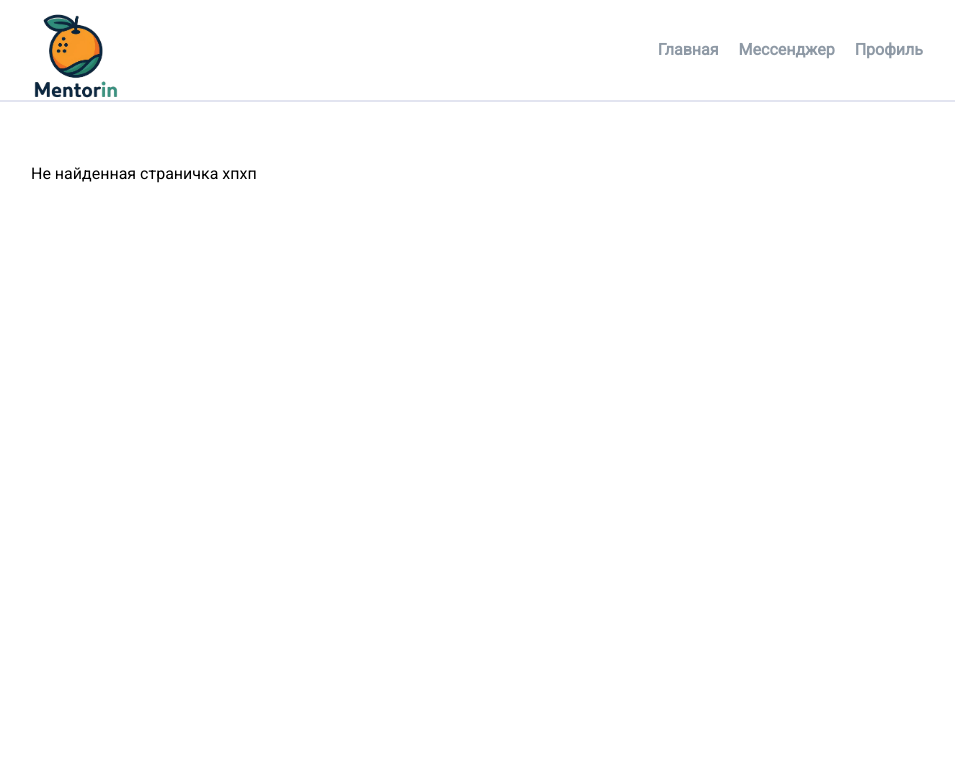
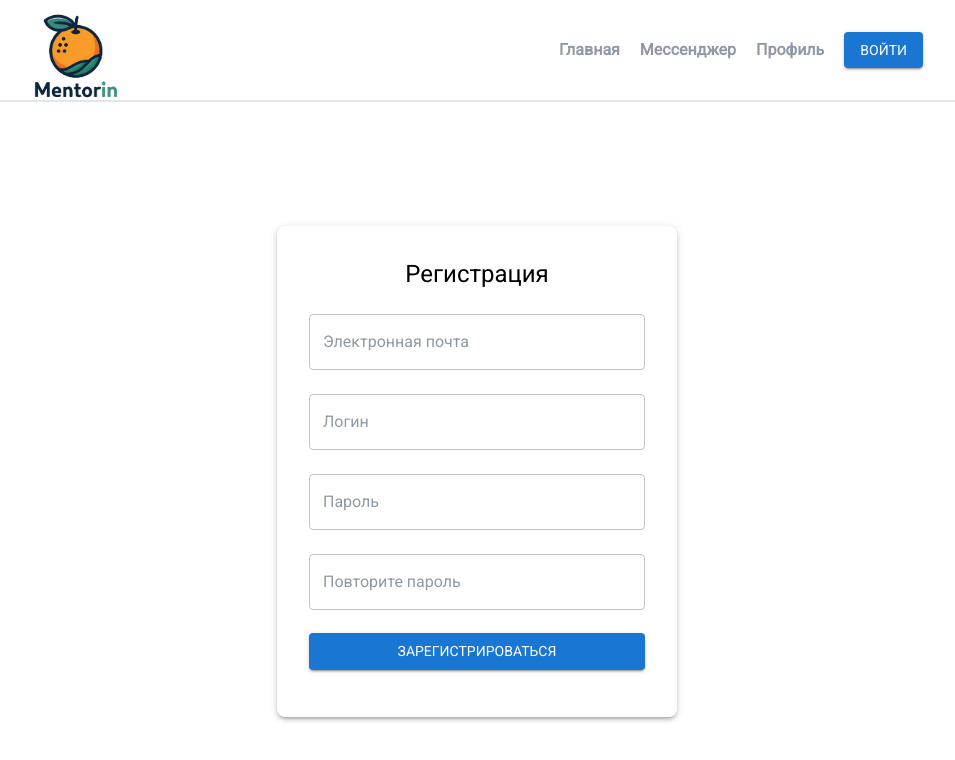
Before and after one commit to Timiry/mentoring-platform, a React (Vite) app: page /register in a window 1280 px wide. Shown: the top 760 px of the page, without its empty margins (163-1118 px from the left). Built offline with nearby package versions, Linux system fonts and the light colour scheme; no server answers.

Commit message:
add login and register pages layout

```diff
--- a/src/App.tsx
+++ b/src/App.tsx
@@ -2,6 +2,7 @@ import { ErrorBoundary } from "react-error-boundary";
 import { Route, Routes } from "react-router-dom";
 
 import MainPage from "./pages/Main";
+import RegisterPage from "./pages/Register";
 import LoginPage from "./pages/Login";
 import NotFoundPage from "./pages/NotFoundPage";
 import ProfilePage from "./pages/Profile";
@@ -27,6 +28,7 @@ function App() {
         <Route path="/profile" element={<ProfilePage />} />
         <Route path="/messenger" element={<MessengerPage />} />
         <Route path="/login" element={<LoginPage />} />
+        <Route path="/register" element={<RegisterPage/>} />
         <Route path="*" element={<NotFoundPage />} />
       </Routes>
     </ErrorBoundary>
--- a/src/components/layout/Header/index.tsx
+++ b/src/components/layout/Header/index.tsx
@@ -7,6 +7,7 @@ import LogoImage from "../../ui/Logo";
 import AdaptiveWrapper from "../AdaptiveWrapper";
 import MenuItem from "./components/MenuItem/index";
 import { HeaderContainer } from "./styles";
+import { Button } from "@mui/material";
 //import StyledLocationIcon from "./styles";
 
 const Header = () => {
@@ -40,6 +41,11 @@ const Header = () => {
               <MenuItem title="Главная" href="/" />
               <MenuItem title="Мессенджер" href="/messenger" />
               <MenuItem title="Профиль" href="/profile" />
+              <Box pl="20px">
+                <Button variant="contained" href="/login">
+                  Войти
+                </Button>
+              </Box>
             </Box>
           </Box>
         </AdaptiveWrapper>
--- /dev/null
+++ b/src/pages/Login/components/LoginForm/index.tsx
@@ -0,0 +1,85 @@
+// src/components/Auth.tsx
+import React, { useState } from 'react';
+import { Box, Button, TextField, Typography, Paper, Link } from '@mui/material';
+//import { Link } from 'react-router-dom';
+
+const LoginForm: React.FC = () => {
+  const [login, setLogin] = useState('');
+  const [password, setPassword] = useState('');
+  const [error, setError] = useState('');
+
+  const handleSubmit = (e: React.FormEvent) => {
+    e.preventDefault();
+    setError('');
+
+    // Пример простейшей валидации
+    if (!login || !password) {
+      setError('Пожалуйста, заполните все поля');
+      return;
+    }
+
+    // Здесь вы можете добавить логику для отправки данных на сервер, например:
+    console.log('Отправка данных:', { login, password });
+
+    // После успешной авторизации можно очистить поля
+    setLogin('');
+    setPassword('');
+  };
+
+  return (
+    <Box
+      component={Paper}
+      elevation={3}
+      display="flex"
+      flexDirection="column"
+      alignItems="center"
+      sx={{
+        padding: 4,
+        maxWidth: 400,
+        margin: 'auto',
+        mt: 8,
+        borderRadius: 2,
+      }}
+    >
+      <Typography  variant='h5' gutterBottom>
+        Вход в систему
+      </Typography>
+      <form onSubmit={handleSubmit}>
+        <TextField
+          label="Логин"
+          variant="outlined"
+          fullWidth
+          margin="normal"
+          value={login}
+          onChange={(e) => setLogin(e.target.value)}
+        />
+        <TextField
+          label="Пароль"
+          type="password"
+          variant="outlined"
+          fullWidth
+          margin="normal"
+          value={password}
+          onChange={(e) => setPassword(e.target.value)}
+        />
+        {error && (
+          <Typography color="error" variant="body2" gutterBottom>
+            {error}
+          </Typography>
+        )}
+        <Button type="submit" variant="contained" color="primary" fullWidth sx={{marginY: "15px"}}>
+          Войти
+        </Button>
+        <Box sx={{pt: '20px', textAlign: 'center'}}>
+            <Link href="/register" sx={{ textDecoration: 'none'}}>
+                <Typography variant='B4Regular' color='text.secondary'>
+                    Зарегистрироваться
+                </Typography>
+            </Link>
+        </Box>
+      </form>
+    </Box>
+  );
+};
+
+export default LoginForm;
--- a/src/pages/Login/index.tsx
+++ b/src/pages/Login/index.tsx
@@ -1,11 +1,12 @@
 import MainLayout from "../../components/layout/Main";
+import LoginForm from "./components/LoginForm";
 
-const LoginPage = () => {
-    return (
-      <MainLayout>
-        Страница авторизации
-      </MainLayout>
-    );
-}
+const LoginPage: React.FC = () => {
+  return (
+    <MainLayout>
+        <LoginForm/>
+    </MainLayout>
+  );
+};
 
 export default LoginPage;
--- /dev/null
+++ b/src/pages/Register/components/RegisterForm/index.tsx
@@ -0,0 +1,110 @@
+import React, { useState } from 'react';
+import { Box, Button, TextField, Typography, Paper } from '@mui/material';
+
+const RegisterForm: React.FC = () => {
+  const [email, setEmail] = useState('');
+  const [username, setUsername] = useState('');
+  const [password, setPassword] = useState('');
+  const [confirmPassword, setConfirmPassword] = useState('');
+  const [error, setError] = useState('');
+  const [success, setSuccess] = useState('');
+
+  const handleSubmit = (e: React.FormEvent) => {
+    e.preventDefault();
+    setError('');
+    setSuccess('');
+
+    // Пример простейшей валидации
+    if (!email || !username || !password || !confirmPassword) {
+      setError('Пожалуйста, заполните все поля');
+      return;
+    }
+
+    if (password !== confirmPassword) {
+      setError('Пароли должны совпадать');
+      return;
+    }
+
+    // Здесь вы можете добавить логику для отправки данных на сервер, например:
+    console.log('Регистрация:', { email, username, password });
+
+    // После успешной регистрации можно очистить поля и показать сообщение об успехе
+    setEmail('');
+    setUsername('');
+    setPassword('');
+    setConfirmPassword('');
+    setSuccess('Регистрация прошла успешно!');
+  };
+
+  return (
+    <Box
+      component={Paper}
+      elevation={3}
+      display="flex"
+      flexDirection="column"
+      alignItems="center"
+      sx={{
+        padding: 4,
+        maxWidth: 400,
+        margin: 'auto',
+        mt: 8,
+        borderRadius: 2,
+      }}
+    >
+      <Typography variant="h5" component="h1" gutterBottom>
+        Регистрация
+      </Typography>
+      <form onSubmit={handleSubmit}>
+        <TextField
+          label="Электронная почта"
+          variant="outlined"
+          fullWidth
+          margin="normal"
+          value={email}
+          onChange={(e) => setEmail(e.target.value)}
+        />
+        <TextField
+          label="Логин"
+          variant="outlined"
+          fullWidth
+          margin="normal"
+          value={username}
+          onChange={(e) => setUsername(e.target.value)}
+        />
+        <TextField
+          label="Пароль"
+          type="password"
+          variant="outlined"
+          fullWidth
+          margin="normal"
+          value={password}
+          onChange={(e) => setPassword(e.target.value)}
+        />
+        <TextField
+          label="Повторите пароль"
+          type="password"
+          variant="outlined"
+          fullWidth
+          margin="normal"
+          value={confirmPassword}
+          onChange={(e) => setConfirmPassword(e.target.value)}
+        />
+        {error && (
+          <Typography color="error" variant="body2" gutterBottom>
+            {error}
+          </Typography>
+        )}
+        {success && (
+          <Typography color="success.main" variant="body2" gutterBottom>
+            {success}
+          </Typography>
+        )}
+        <Button type="submit" variant="contained" color="primary" fullWidth sx={{marginY: "15px"}}>
+          Зарегистрироваться
+        </Button>
+      </form>
+    </Box>
+  );
+};
+
+export default RegisterForm;
--- /dev/null
+++ b/src/pages/Register/index.tsx
@@ -0,0 +1,12 @@
+import MainLayout from "../../components/layout/Main";
+import RegisterForm from "./components/RegisterForm";
+
+const RegisterPage: React.FC = () => {
+  return (
+    <MainLayout>
+        <RegisterForm/>
+    </MainLayout>
+  );
+};
+
+export default RegisterPage;
```
